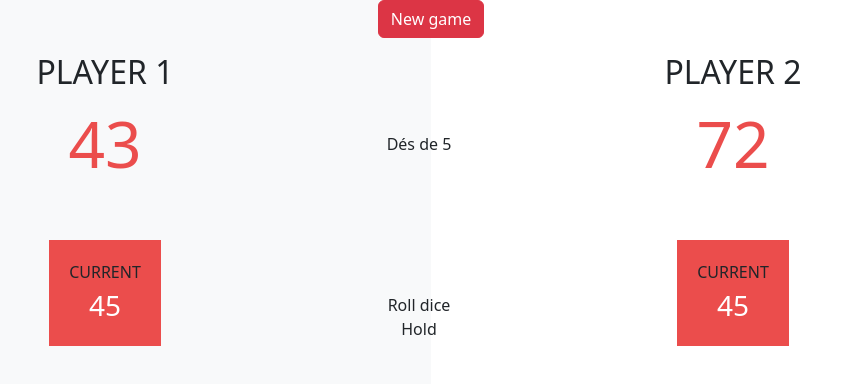
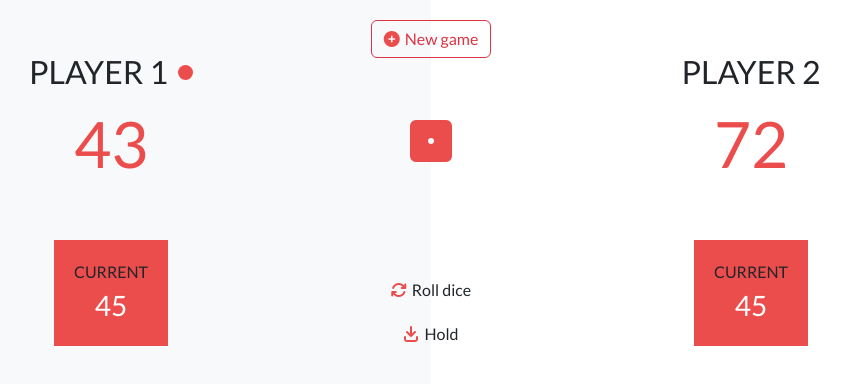
Before and after one commit to JohnSansPseudo/roolDice, a plain HTML site: page index.html in a window 1280 px wide. Shown: the whole page, without its empty margins (209-1059 px from the left). Drawn offline with nearby package versions, Linux system fonts and the light colour scheme.

Commit message:
html skeleton revised + html icons + css

```diff
--- a/index.html
+++ b/index.html
@@ -7,30 +7,44 @@
     <meta name="viewport" content="width=device-width, initial-scale=1">
     <meta name="author" content="Jonathan Teyssier">
     <meta name="copyright" content="Jonathan Teyssier" />
-    <title>Jeu lance dé !</title>
+    <title>Roll dice game !</title>
     <meta name="description" content="jeu en ligne où il faut lancer le dé chacun son tour et atteindre un scorede 100 pour gagner"/>
     <link href="https://cdn.jsdelivr.net/npm/bootstrap@5.3.0-alpha1/dist/css/bootstrap.min.css" rel="stylesheet" integrity="sha384-GLhlTQ8iRABdZLl6O3oVMWSktQOp6b7In1Zl3/Jr59b6EGGoI1aFkw7cmDA6j6gD" crossorigin="anonymous">    <link rel="stylesheet" href="style.css">
+    <link rel="preconnect" href="https://fonts.googleapis.com">
+    <link rel="preconnect" href="https://fonts.gstatic.com" crossorigin>
+    <link href="https://fonts.googleapis.com/css2?family=Lato&display=swap" rel="stylesheet">
 </head>
 <body>
 <div class="container-fluid">
     <main>
         <div class="body">
             <div class="row">
-                <div class="col-12 position-absolute top-0 start-0 d-flex justify-content-center z-1 ">
-                    <button type="button" class="btn btn-danger" id="btnNewGame">New game</button>
+                <div class="col-12 position-absolute top-0 start-0 d-flex justify-content-center z-1 " id="ctnBtnNewGame">
+                    <button type="button" class="btn btn-outline-danger" id="btnNewGame"><i class="fa-solid fa-circle-plus"></i>New game</button>
                 </div>
-
                 <div class="col-6 bg-light position-absolute top-0 bottom-0 start-0"></div>
-
+                <div class="col-12">
                     <div class="row pt-5">
-                    <div class="col-6 text-center txtPlayerName fs-2 z-1">Player 1</div>
-                    <div class="col-6 text-center txtPlayerName fs-2 ">Player 2</div>
+                        <div class="col-6 text-center txtPlayerName fs-2 z-1 d-flex justify-content-center align-items-center">
+                            <span>Player 1</span>
+                            <span id="dotPlayer1" class="dotCurrentPlayer z-1"></span>
+                        </div>
+                        <div class="col-6 text-center txtPlayerName fs-2 z-1 d-flex justify-content-center align-items-center ">
+                            <span>Player 2</span>
+                            <span id="dotPlayer2" class="dotCurrentPlayer z-1 hide"></span></div>
                     </div>
                     <div class="row align-items-center position-relative">
                         <div class="col-6 text-center txtLapScore z-1">43</div>
                         <div class="col-6 text-center txtLapScore">72</div>
-                    <div class="col-12 position-absolute top-50 start-0 d-flex justify-content-center z-1 elVerticalCenter">
-                        <div class="square">Dés de 5</div>
+                        <div class="col-12 position-absolute top-50 start-0 d-flex justify-content-center z-1 elVerticalCenter px-0">
+                            <div id="ctnDiceResult">
+                                <i class="fa-solid fa-dice-one fa-2xl "></i>
+                                <i class="fa-solid fa-dice-two fa-2xl hide"></i>
+                                <i class="fa-solid fa-dice-three fa-2xl hide"></i>
+                                <i class="fa-solid fa-dice-four fa-2xl hide"></i>
+                                <i class="fa-solid fa-dice-five fa-2xl hide"></i>
+                                <i class="fa-solid fa-dice-six fa-2xl hide"></i>
+                            </div>
                         </div>
                     </div>
                     <div class="row align-items-center position-relative mt-5">
@@ -46,10 +60,11 @@
                                 <div class="text-white fs-3">45</div>
                             </div>
                         </div>
-                    <div class="col-12 position-absolute top-50 start-0 d-flex justify-content-center z-1 align-items-center">
-                        <div class="row justify-content-center">
-                            <div class="col-12 text-center">Roll dice</div>
-                            <div class="col-12 text-center">Hold</div>
+                        <div class="col-12 position-absolute top-50 start-0 d-flex justify-content-center z-1 align-items-center px-0">
+                            <div class="row justify-content-center" id="ctnActionUser">
+                                <div class="col-12 text-center mHover"><i id="btnRollDice" class="fa-solid fa-arrows-rotate "></i>Roll dice</div>
+                                <div class="col-12 text-center mHover"><i id="btnHold" class="fa-solid fa-arrow-right-to-bracket fa-rotate-90 "></i>Hold</div>
+                            </div>
                         </div>
                     </div>
                 </div>
--- a/style.css
+++ b/style.css
@@ -1,3 +1,8 @@
+body{
+    font-family: Lato, 'sans-serif';
+}
+
+
 .ctnCurrentScore{
     display: inline-block;
     background-color: #eb4d4c;
@@ -16,3 +21,61 @@
 .elVerticalCenter {
     transform: translateY(-50%);
 }
+
+.dotCurrentPlayer{
+    display: inline-block;
+    height: 15px;
+    width: 15px;
+    border-radius: 50%;
+    background-color: #eb4d4c;
+    margin-left: 10px;
+}
+
+
+
+#ctnBtnNewGame{
+    margin-top: 20px;
+}
+
+#ctnDiceResult{
+    color: #eb4d4c;
+}
+
+#ctnDiceResult i{
+    font-size: 3rem;
+}
+
+#btnNewGame i,
+#ctnActionUser .fa-arrows-rotate,
+#ctnActionUser .fa-arrow-right-to-bracket{
+    color: #eb4d4c;
+    margin-right: 5px;
+}
+#ctnActionUser{
+    margin-top: -15px;
+}
+#ctnActionUser div{
+    margin-bottom: 20px;
+}
+
+#btnNewGame:hover i{
+    color: white;
+}
+
+#btnNewGame:active{
+    background-color: #9b3433;
+}
+
+
+
+
+/** UTILITIES */
+
+.mHover{
+    cursor: pointer;
+}
+
+.hide,
+i.hide{
+    display: none;
+}
```
Lines whose indentation alone changed are shown as unchanged.
